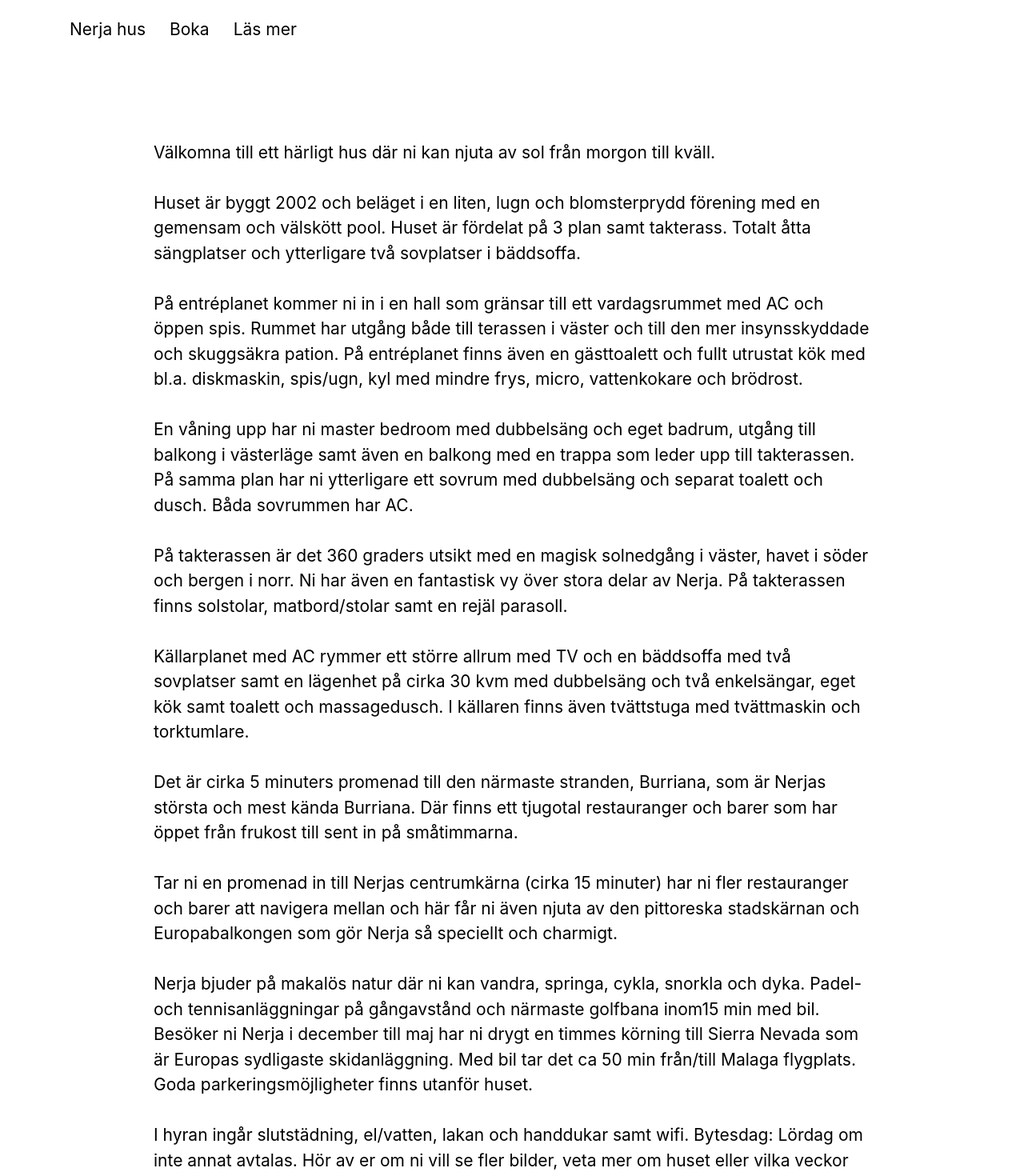
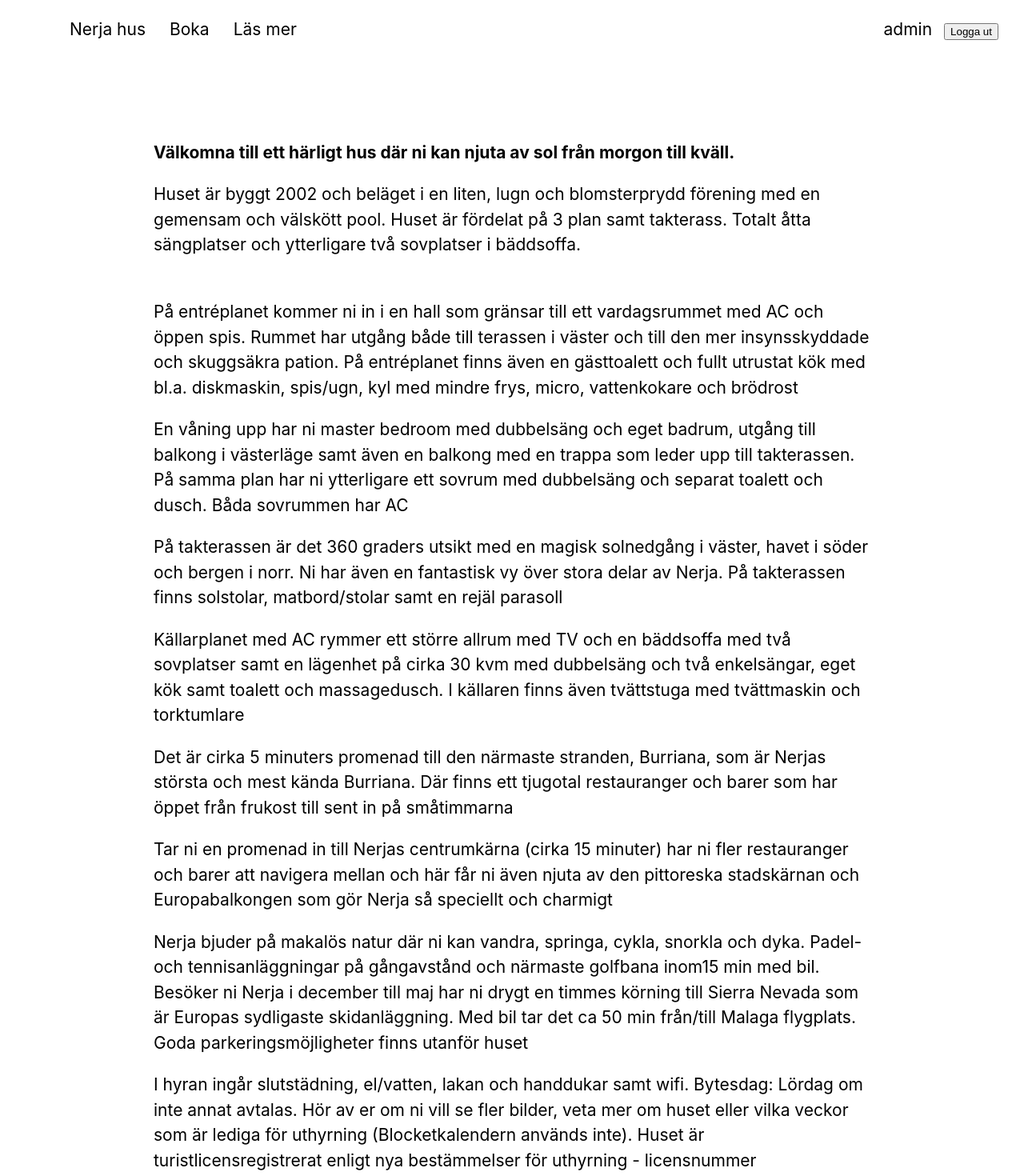
Before and after one commit to DavidFurby/Nerja-house, a Next.js app: page /readMore in a window 1280 px wide. Shown: the top 1470 px of the page at 80% size. Built offline with nearby package versions, Linux system fonts and the light colour scheme; no server answers; sample sign-in values are in the browser's storage.

Commit message:
Fixed login

```diff
--- a/components/NavigationBar.js
+++ b/components/NavigationBar.js
@@ -1,6 +1,9 @@
 import Link from "next/link";
-import navStyles from "../styles/Nav.module.css"
+import navStyles from "../styles/Nav.module.css";
+import { UseAuth } from "../utils/firebase/context/AuthContext";
 const NavigationBar = () => {
+  let { currentUser, logout } = UseAuth();
+
   return (
     <nav className={navStyles.nav}>
       <ul>
@@ -15,6 +18,16 @@ const NavigationBar = () => {
           <Link href="/readMore">Läs mer</Link>
         </li>
       </ul>
+      {currentUser ? (
+        <ul>
+          <li>
+            <Link href="/admin">admin</Link>
+          </li>
+          <li>
+            <button onClick={() => logout()}>Logga ut</button>
+          </li>{" "}
+        </ul>
+      ) : null}
     </nav>
   );
 };
--- a/pages/index.js
+++ b/pages/index.js
@@ -14,7 +14,7 @@ const Home = () => {
     AOS.refresh();
     setTimeout(() => {
       setLoading(false);
-    }, 200);
+    }, 500);
   }, []);
 
   return (
--- a/pages/readMore.js
+++ b/pages/readMore.js
@@ -2,24 +2,29 @@ import readMoreStyle from "../styles/readMore.module.css"
 const experience = () => {
     return (
         <div className={readMoreStyle.container}>
-            <p>Välkomna till ett härligt hus där ni kan njuta av sol från morgon till kväll.
-                <br /> <br />
-                Huset är byggt 2002 och beläget i en liten, lugn och blomsterprydd förening med en gemensam och välskött pool. Huset är fördelat på 3 plan samt takterass. Totalt åtta sängplatser och ytterligare två sovplatser i bäddsoffa.<br /><br />
-                På entréplanet kommer ni in i en hall som gränsar till ett vardagsrummet med AC och öppen spis. Rummet har utgång både till terassen i väster och till den mer insynsskyddade och skuggsäkra pation. På entréplanet finns även en gästtoalett och fullt utrustat kök med bl.a. diskmaskin, spis/ugn, kyl med mindre frys, micro, vattenkokare och brödrost.<br /> <br />
-                En våning upp har ni master bedroom med dubbelsäng och eget badrum, utgång till balkong i västerläge samt även en balkong med en trappa som leder upp till takterassen. På samma plan har ni ytterligare ett sovrum med dubbelsäng och separat toalett och dusch. Båda sovrummen har AC.<br /><br />
-                På takterassen är det 360 graders utsikt med en magisk solnedgång i väster, havet i söder och bergen i norr. Ni har även en fantastisk vy över stora delar av Nerja. På takterassen finns solstolar, matbord/stolar samt en rejäl parasoll.<br /><br />
-                Källarplanet med AC rymmer ett större allrum med TV och en bäddsoffa med två sovplatser samt en lägenhet på cirka 30 kvm med dubbelsäng och två enkelsängar, eget kök samt toalett och massagedusch. I källaren finns även tvättstuga med tvättmaskin och torktumlare.  <br /> <br />
-                Det är cirka 5 minuters promenad till den närmaste stranden, Burriana, som är Nerjas största och mest kända Burriana. Där finns ett tjugotal restauranger och barer som har öppet från frukost till sent in på småtimmarna.<br /><br />
-                Tar ni en promenad in till Nerjas centrumkärna (cirka 15 minuter) har ni fler restauranger och barer att navigera mellan och här får ni även njuta av den pittoreska stadskärnan och Europabalkongen som gör Nerja så speciellt och charmigt. <br /> <br />
-                Nerja bjuder på makalös natur där ni kan vandra, springa, cykla, snorkla och dyka. Padel- och tennisanläggningar på gångavstånd och närmaste golfbana inom15 min med bil. Besöker ni Nerja i december till maj har ni drygt en timmes körning till Sierra Nevada som är Europas sydligaste skidanläggning. Med bil tar det ca 50 min från/till Malaga flygplats. Goda parkeringsmöjligheter finns
-                utanför huset.<br /> <br />
-                I hyran ingår slutstädning, el/vatten, lakan och handdukar samt wifi.
+            <p style={{fontWeight: "bold"}}>Välkomna till ett härligt hus där ni kan njuta av sol från morgon till kväll.
+
+
+
+
+            </p>
+            <p>  Huset är byggt 2002 och beläget i en liten, lugn och blomsterprydd förening med en gemensam och välskött pool. Huset är fördelat på 3 plan samt takterass. Totalt åtta sängplatser och ytterligare två sovplatser i bäddsoffa.<br /><br />
+</p>
+            <p>   På entréplanet kommer ni in i en hall som gränsar till ett vardagsrummet med AC och öppen spis. Rummet har utgång både till terassen i väster och till den mer insynsskyddade och skuggsäkra pation. På entréplanet finns även en gästtoalett och fullt utrustat kök med bl.a. diskmaskin, spis/ugn, kyl med mindre frys, micro, vattenkokare och brödrost
+            </p>
+            <p>En våning upp har ni master bedroom med dubbelsäng och eget badrum, utgång till balkong i västerläge samt även en balkong med en trappa som leder upp till takterassen. På samma plan har ni ytterligare ett sovrum med dubbelsäng och separat toalett och dusch. Båda sovrummen har AC</p>
+            <p>På takterassen är det 360 graders utsikt med en magisk solnedgång i väster, havet i söder och bergen i norr. Ni har även en fantastisk vy över stora delar av Nerja. På takterassen finns solstolar, matbord/stolar samt en rejäl parasoll</p>
+            <p>Källarplanet med AC rymmer ett större allrum med TV och en bäddsoffa med två sovplatser samt en lägenhet på cirka 30 kvm med dubbelsäng och två enkelsängar, eget kök samt toalett och massagedusch. I källaren finns även tvättstuga med tvättmaskin och torktumlare</p>
+            <p>Det är cirka 5 minuters promenad till den närmaste stranden, Burriana, som är Nerjas största och mest kända Burriana. Där finns ett tjugotal restauranger och barer som har öppet från frukost till sent in på småtimmarna</p>
+            <p>  Tar ni en promenad in till Nerjas centrumkärna (cirka 15 minuter) har ni fler restauranger och barer att navigera mellan och här får ni även njuta av den pittoreska stadskärnan och Europabalkongen som gör Nerja så speciellt och charmigt </p>
+            <p>  Nerja bjuder på makalös natur där ni kan vandra, springa, cykla, snorkla och dyka. Padel- och tennisanläggningar på gångavstånd och närmaste golfbana inom15 min med bil. Besöker ni Nerja i december till maj har ni drygt en timmes körning till Sierra Nevada som är Europas sydligaste skidanläggning. Med bil tar det ca 50 min från/till Malaga flygplats. Goda parkeringsmöjligheter finns
+                utanför huset</p>
+            <p>    I hyran ingår slutstädning, el/vatten, lakan och handdukar samt wifi.
                 Bytesdag: Lördag om inte annat avtalas. Hör av er om ni vill se fler bilder, veta mer om huset eller vilka veckor som är lediga för uthyrning (Blocketkalendern används inte). Huset är
                 turistlicensregistrerat enligt nya bestämmelser för uthyrning - licensnummer
                 VFT/MA/06517
-                <br /><br />
-                Hyra varierar mellan 7 000-24 000 kr per vecka beroende på antal gäster och säsong.<br /><br />
-            </p>
+                <br /><br /></p>
+            <p>  Hyra varierar mellan 7 000-24 000 kr per vecka beroende på antal gäster och säsong.</p>
         </div>
     );
 }
--- a/utils/firebase/context/AuthContext.js
+++ b/utils/firebase/context/AuthContext.js
@@ -1,5 +1,5 @@
-import firebase from "firebase/app"
-import "firebase/firestore"
+import firebase from "firebase/app";
+import "firebase/firestore";
 import "firebase/auth";
 import initFirebase from "../initFirebase";
 import { useState, useEffect } from "react";
@@ -7,64 +7,60 @@ import { useState, useEffect } from "react";
 initFirebase();
 
 const UseAuth = () => {
-
-
   const [currentUser, setCurrentUser] = useState();
   async function logout() {
     try {
       await firebase.auth().signOut();
       setCurrentUser();
     } catch (error) {
-            ("Something went wrong: ", error.message);
+      "Something went wrong: ", error.message;
     }
   }
 
   const login = async (email, password) => {
     if (email && password) {
       try {
-                const response = await firebase.auth().signInWithEmailAndPassword(email, password);
+        const response = await firebase
+          .auth()
+          .signInWithEmailAndPassword(email, password);
         firebase.auth().currentUser.getIdToken(true);
         const userStatus = await firebase.auth().currentUser.getIdTokenResult();
-                (userStatus);
+        userStatus;
         if (response) {
-
-
           setCurrentUser({
             claims: { ...userStatus.claims },
           });
           return {
             success: true,
             response: response,
-                        userStatus: userStatus.claims
+            userStatus: userStatus.claims,
+          };
+        }
+      } catch (error) {
+        error;
       }
     }
-
-            } catch (error) {
-                (error)
-            }
-        }
-    }
+  };
 
   useEffect(() => {
     const unsubscribe = () => {
       firebase.auth().onAuthStateChanged(async (user) => {
         if (user) {
           const userStatus = await user.getIdTokenResult();
-                    (userStatus.claims);
+          userStatus.claims;
           setCurrentUser({
-                        email: userStatus.claims.email
-                    })
+            email: userStatus.claims.email,
+          });
         } else {
           logout();
         }
-            })
-        }
+      });
+    };
     unsubscribe();
     return () => unsubscribe();
-    }, [])
+  }, []);
 
-    return { login, currentUser }
+  return { login, currentUser, logout };
+};
 
-}
-
-export { UseAuth }
+export { UseAuth };
```
Also changed, not shown: pages/admin.js (+70 -66 lines). Lines whose indentation alone changed are shown as unchanged.
